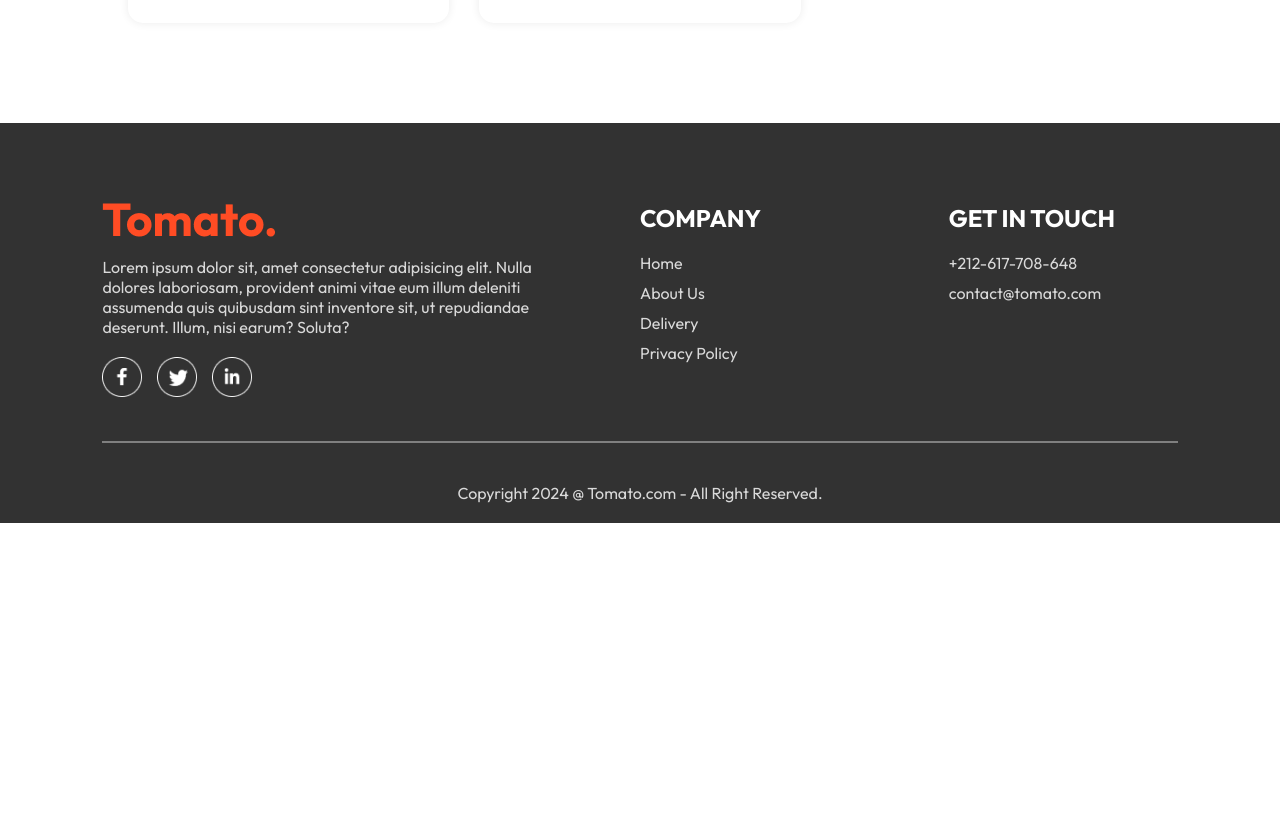
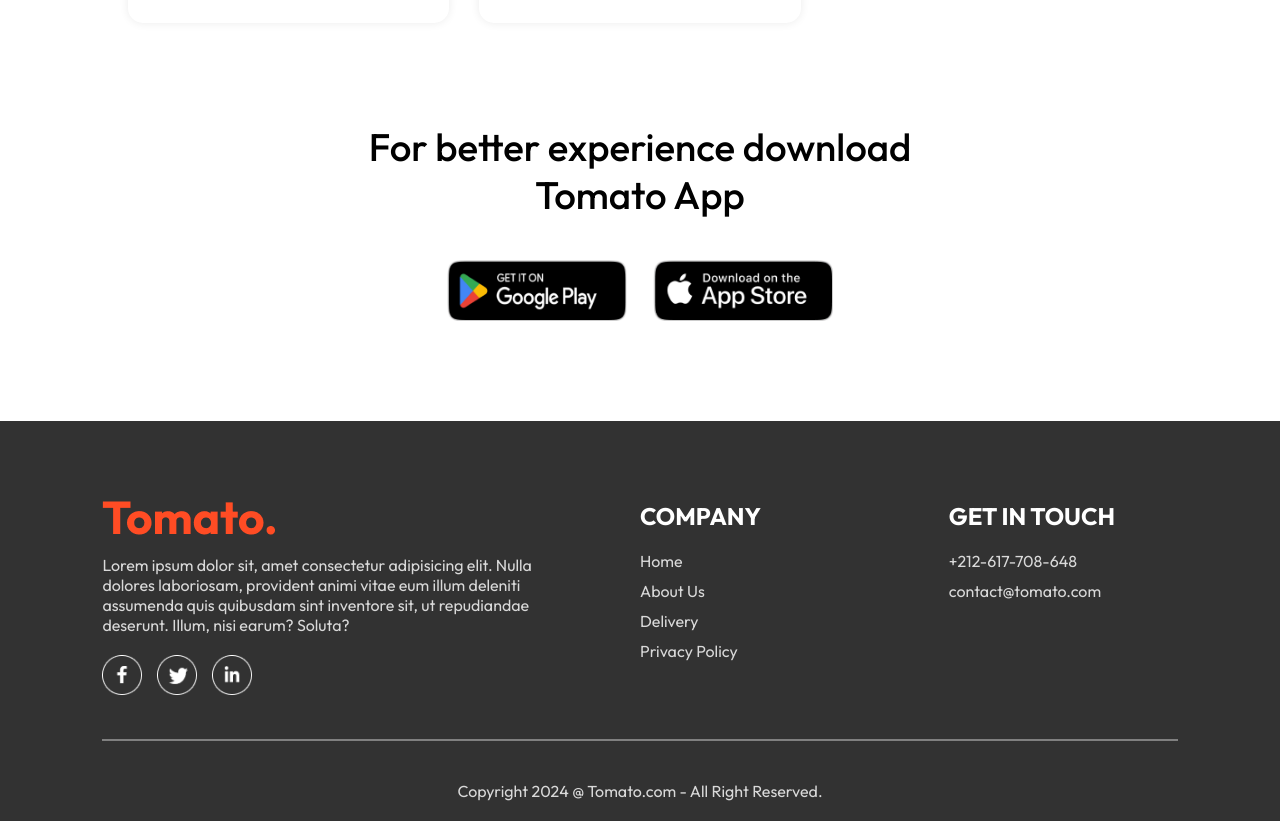
Before and after one commit to tajemouti/food-delivery, a React (Vite) app: page / in a window 1280 px wide. Shown: the part 5980-6801 px from the top of the page. Before the commit the page ends 6503 px from the top, so only its background shows below. Built offline with nearby package versions, Linux system fonts and the light colour scheme.

Commit message:
Create GetAPP component

```diff
--- /dev/null
+++ b/src/components/GetApp/GetApp.jsx
@@ -0,0 +1,16 @@
+import { assets } from '../../assets/assets'
+import './get_app.css'
+
+const GetApp = () => {
+  return (
+    <div className='get-app' id='get-app'>
+      <p>For better experience download <br />Tomato App</p>
+      <div className="get-app-platforms">
+        <img src={assets.play_store} alt="Play Store" />
+        <img src={assets.app_store} alt="App Store" />
+      </div>
+    </div>
+  )
+}
+
+export default GetApp
--- /dev/null
+++ b/src/components/GetApp/get_app.css
@@ -0,0 +1,25 @@
+.get-app {
+    margin: auto auto;
+    margin-top: 100px;
+    font-size: max(3vw, 20px);
+    text-align: center;
+    font-weight: 500;
+}
+
+.get-app-platforms {
+    display: flex;
+    justify-content: center;
+    gap: max(2vw, 10px);
+    margin-top: 40px;
+}
+
+.get-app-platforms img {
+    width: max(30vw, 120px);
+    max-width: 180px;
+    transition: 0.5s;
+    cursor: pointer;
+}
+
+.get-app-platforms img:hover {
+    transform: scale(1.05);
+}
--- a/src/pages/Home/Home.jsx
+++ b/src/pages/Home/Home.jsx
@@ -3,6 +3,7 @@ import Header from '../../components/Header/Header'
 import Menu from '../../components/Menu/Menu'
 import './home.css'
 import Food from '../../components/Food/Food'
+import GetApp from '../../components/GetApp/GetApp'
 
 const Home = () => {
   const [category, setCategory] = useState('All');
@@ -12,6 +13,7 @@ const Home = () => {
       <Header />
       <Menu category={category} setCategory={setCategory} />
       <Food category={category} />
+      <GetApp />
     </div>
   )
 }
```
